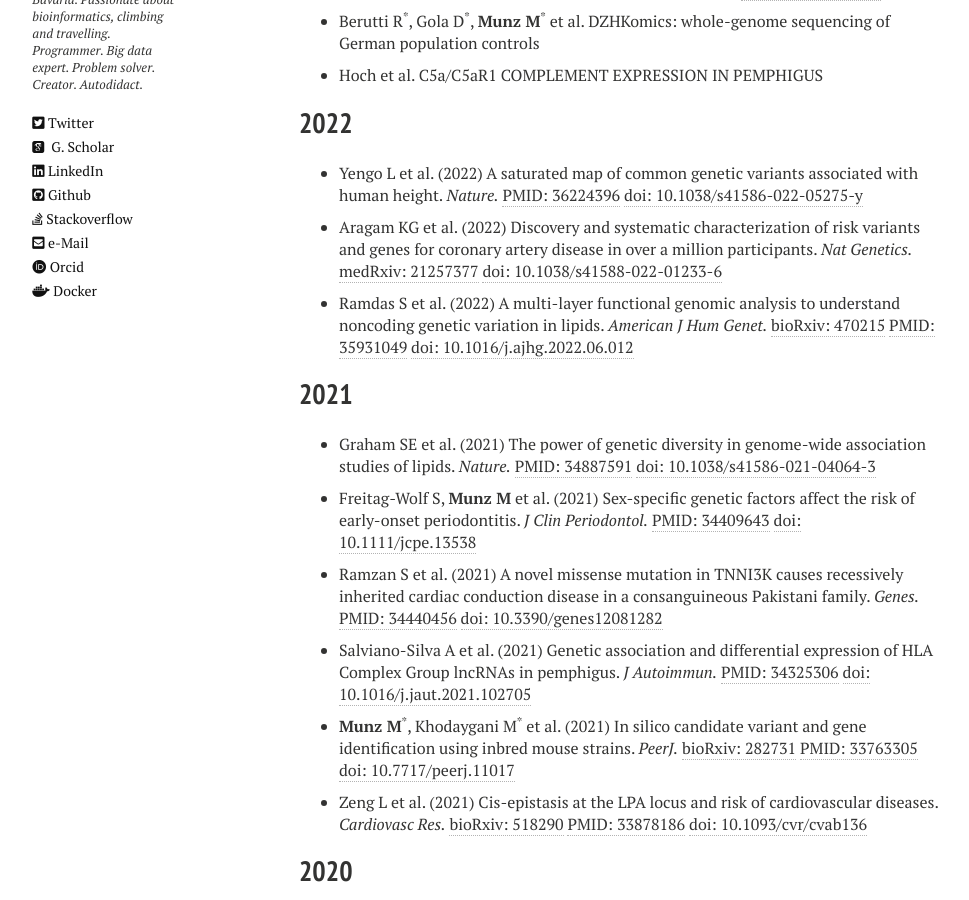
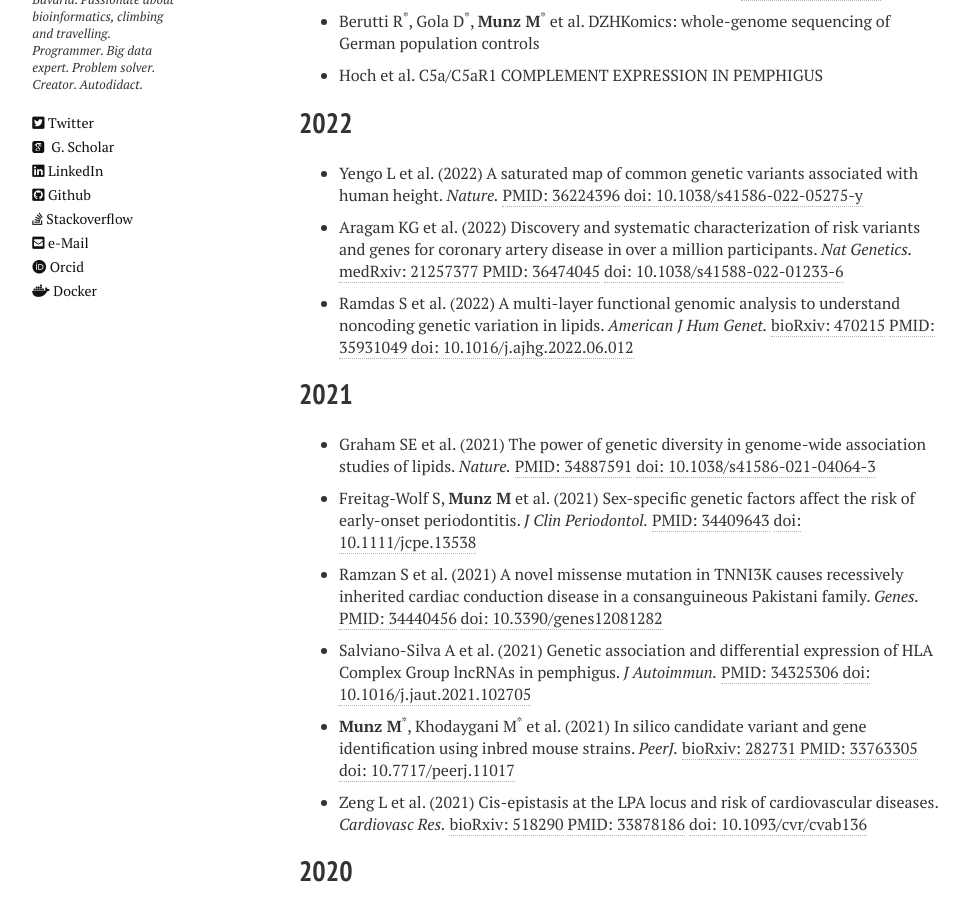
Before and after one commit to matmu/matmu.github.io-deprecated, a Jekyll site: the page built from _pages/publications.md, in a window 1280 px wide and 900 px high, scrolled down 345 px. Shown: the whole window, without its empty margins (21-990 px from the left). Built offline with Jekyll 4.4.1, drawn with Linux system fonts in a browser that asks for light colours; nearby versions of some CDN libraries.

Commit message:
Update publications.yml

```diff
--- a/_data/publications.yml
+++ b/_data/publications.yml
@@ -24,6 +24,7 @@
       medrxiv_link: "https://doi.org/10.1101/2021.05.24.21257377"
       journal: Nat Genetics.
       doi: "10.1038/s41588-022-01233-6"
+      pmid: 36474045
     - authors: "Ramdas S et al."
       title: "A multi-layer functional genomic analysis to understand noncoding genetic variation in lipids."
       biorxiv: 470215
```
